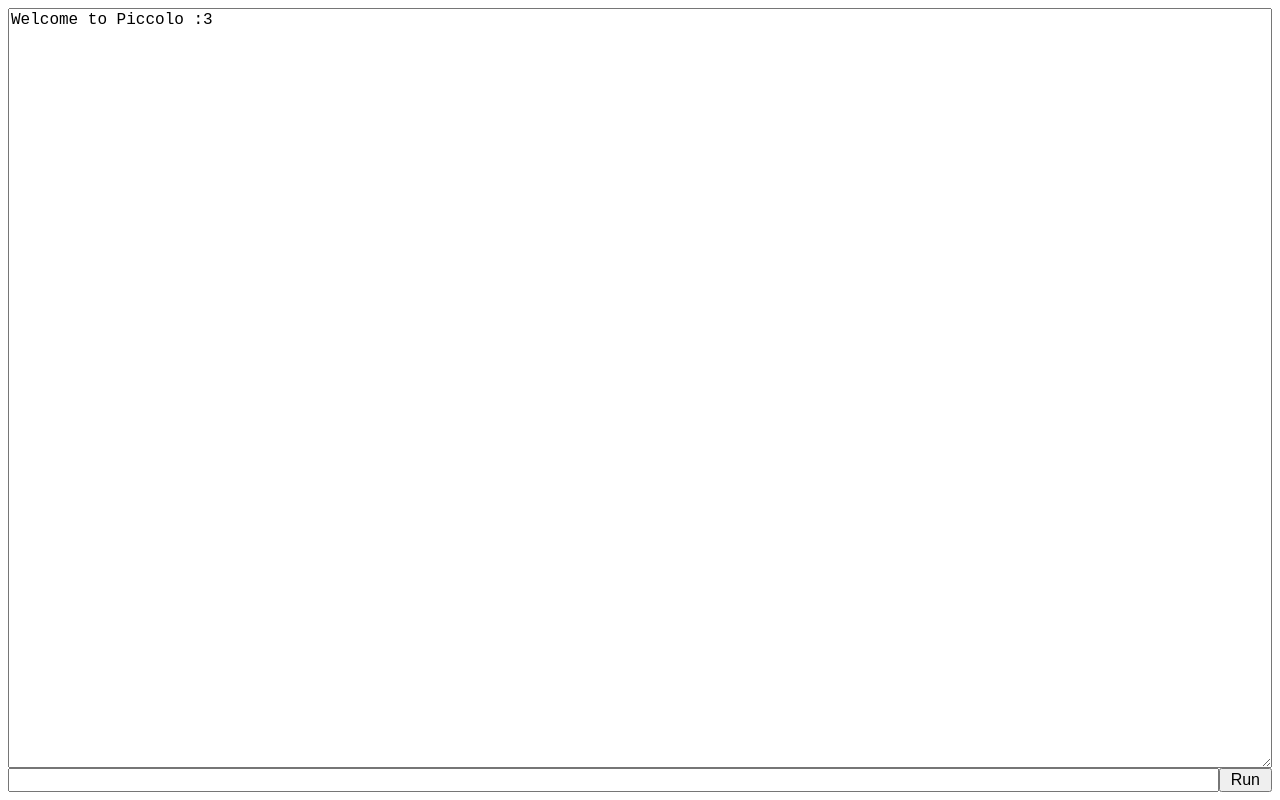
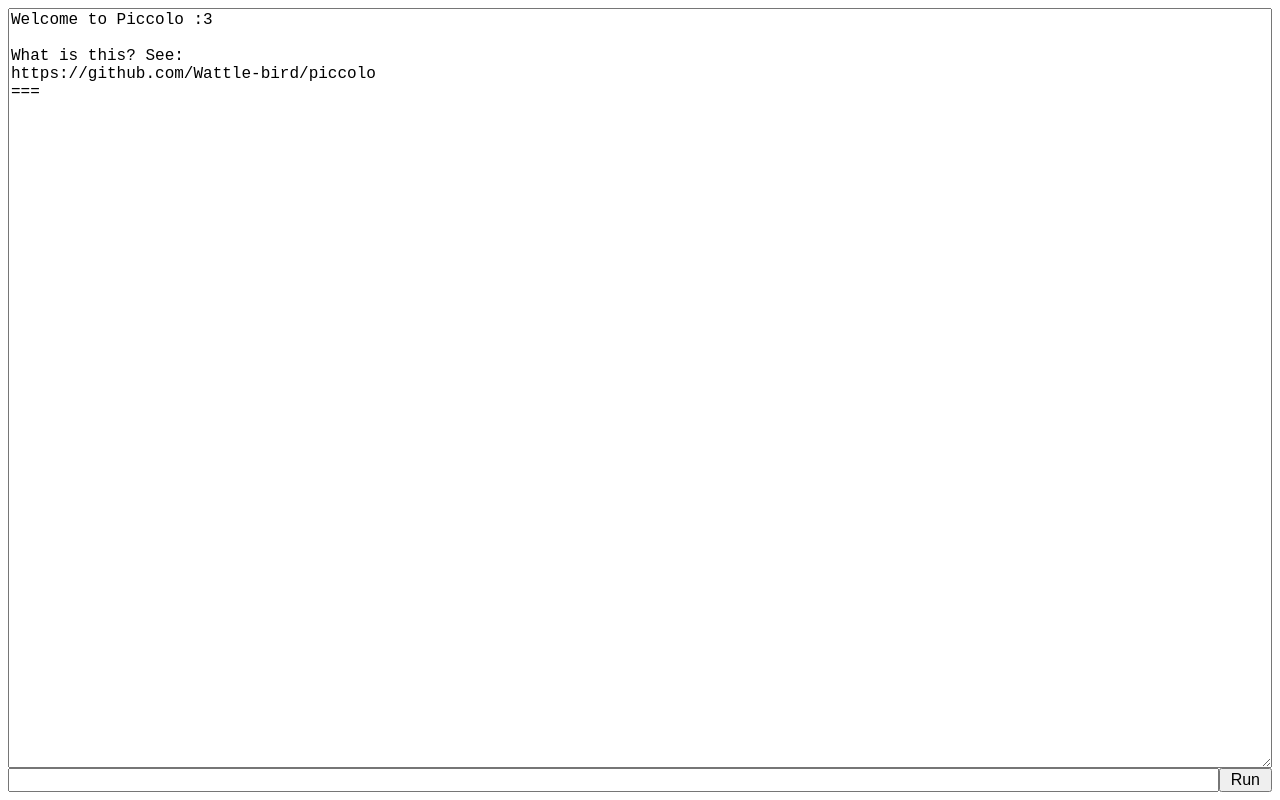
Before and after one commit to Wattle-bird/piccolo, a plain HTML site: page index.html in a window 1280 px wide. Drawn offline with Linux system fonts and the light colour scheme.

Commit message:
intro messaage

```diff
--- a/index.html
+++ b/index.html
@@ -42,7 +42,7 @@
   </div>
   <script>
     let $ = document.querySelector.bind(document);
-    $('#display').value = 'Welcome to Piccolo :3'
+    $('#display').value = 'Welcome to Piccolo :3\n\nWhat is this? See:\nhttps://github.com/Wattle-bird/piccolo\n==='
     window.stack = [];
     let mode = "normal";
     let stringBuffer = "";
```
